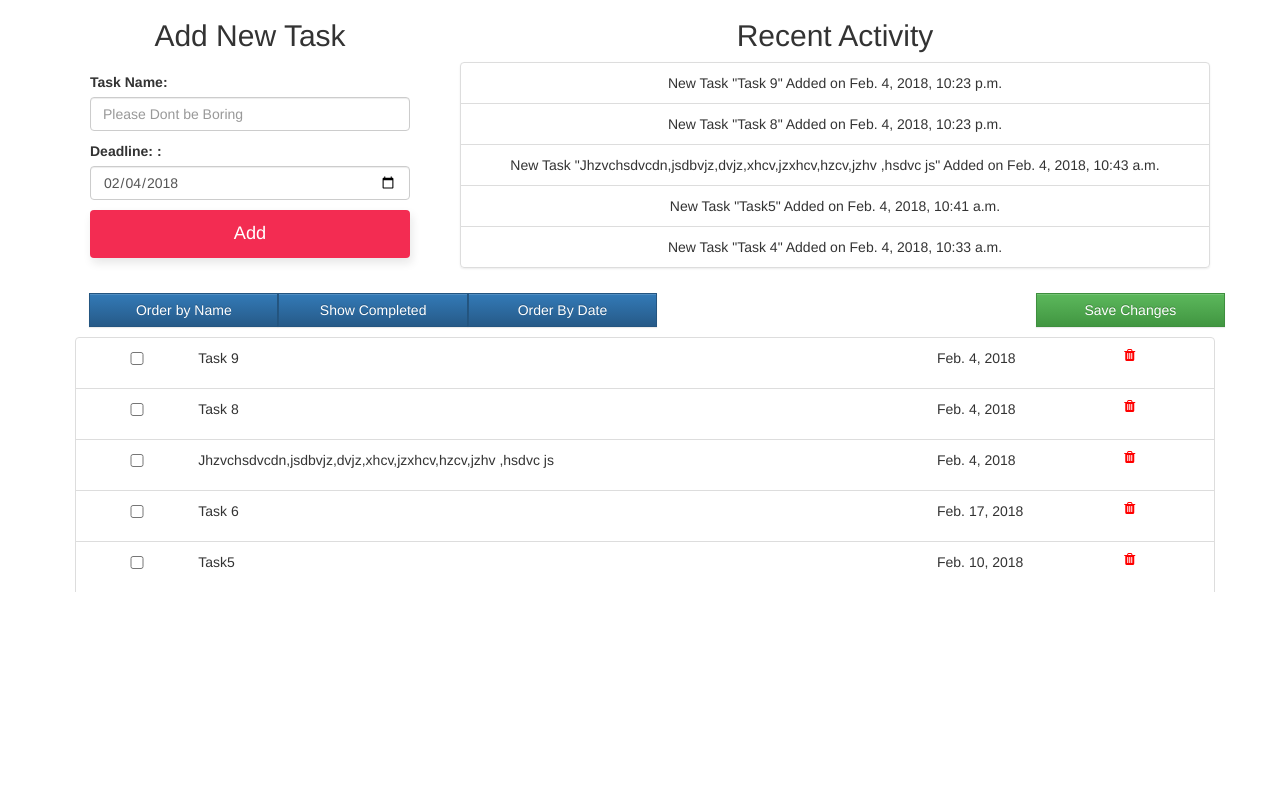
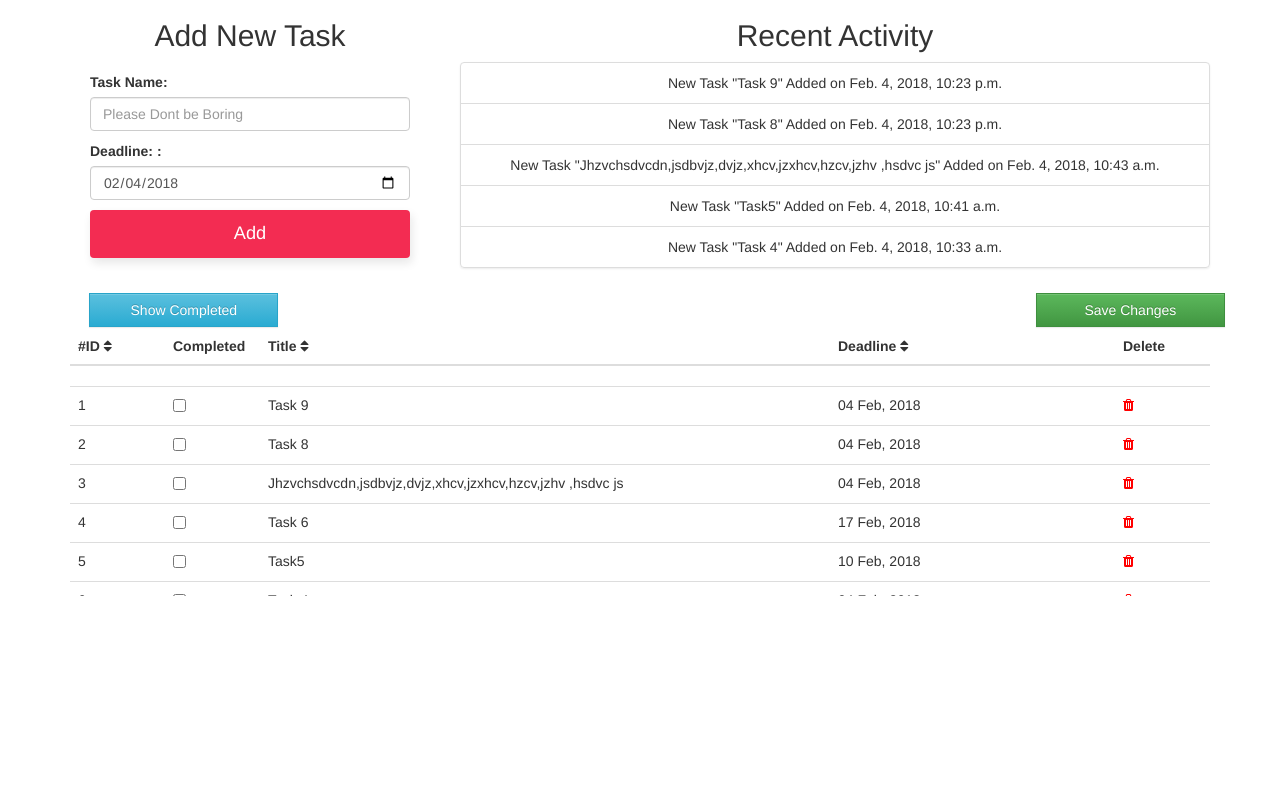
Before and after one commit to srijannnd/TaskMan, a Django app: page / in a window 1280 px wide. Shown: the part 51-847 px from the top of the page. Run offline with Django 3.2, Linux system fonts and the light colour scheme; a user stored in the database is signed in; data comes from the database, SQL or seed files in the repository; both versions use the stored data as it was after the commit; lists and menus that the app fills with data are empty; some libraries are stand-ins or nearby versions.

Commit message:
table-bug

```diff
--- a/simplesocial/templates/base.html
+++ b/simplesocial/templates/base.html
@@ -19,6 +19,12 @@
 
     <!-- Latest compiled and minified JavaScript -->
     <script type="text/javascript" src="{% static 'js/js/bootstrap.min.js' %}"></script>
+
+    <script type="text/javascript" src="https://cdn.datatables.net/1.10.16/js/jquery.dataTables.min.js
+"></script>
+
+    <script type="text/javascript" src="https://cdn.datatables.net/1.10.16/js/dataTables.bootstrap.min.js
+"></script>
 
     <!-- Fonts -->
 
--- a/simplesocial/todo/templates/todo/todo_list.html
+++ b/simplesocial/todo/templates/todo/todo_list.html
@@ -27,7 +27,8 @@
                 <div>
                     <ul class="list-group">
                         {% for object in activities %}
-                            <li style="text-align: center; overflow-wrap: break-word;" class="list-group-item">{{ object.message }}
+                            <li style="text-align: center; overflow-wrap: break-word;"
+                                class="list-group-item">{{ object.message }}
                                 on {{ object.created_at }}</li>
                         {% endfor %}
                     </ul>
@@ -40,15 +41,7 @@
     <div style="padding-left: 3%;" class="row">
         <form method="post">
             {% csrf_token %}
-            <button class="col-xs-6 col-sm-3 col-md-2 btn btn-primary" name="order-by-name">Order by Name</button>
-        </form>
-        <form method="post">
-            {% csrf_token %}
-            <button class="col-xs-6 col-sm-3 col-md-2 btn btn-primary" name="show-completed">Show Completed</button>
-        </form>
-        <form method="post">
-            {% csrf_token %}
-            <button class="col-xs-6 col-sm-3 col-md-2 btn btn-primary" name="order-by-date">Order By Date</button>
+            <button class="col-xs-6 col-sm-3 col-md-2 btn btn-info" name="show-completed">Show Completed</button>
         </form>
 
         <form method="post">
@@ -58,34 +51,47 @@
     {% if obj.count == 0 %}
         <h2 style="text-align: center; color: #797070">No records</h2>
     {% else %}
-        <div class="row col-sm-12 col-xs-12 col-md-12"
-             style="margin-left: 5px; height: 255px; overflow-x: hidden; overflow-y: scroll; margin-top: 10px;">
+        <table id="todo-table" class="table table-responsive">
+            <thead>
+            <tr class="row">
+                <th class="col-xs-1"><a href="#" style="color: #333;">#ID <span class="fa fa-sort"></span></a></th>
+                <th class="col-xs-1">Completed</th>
+                <th class="col-xs-6"><a href="#" style="color: #333;">Title <span class="fa fa-sort"></span></a></th>
 
-            <ul class="card-body list-group">
-                {% for object in obj %}
-                    <li class="list-group-item row">
-
-                        <input class="col-xs-1 col-md-1 checkbox-inline pull-left"
-                               title="Mark as Completed" name="{{ object.id }}" type="checkbox">
-
-                        <p class="col-xs-4 col-md-8" style="align-content: left; overflow-wrap: break-word;">
-                            {{ object.title }}
-                        </p>
-                        <p class="col-xs-5 col-md-2">
-                            {{ object.deadline }}
-                        </p>
-                        <a class="pull-right col-md-1"
-                           style="color: red !important; position: absolute;right: 10px; top: 7px;"
-                           href="{% url 'del_todo' id=object.id %}"><i class="fa fa-trash"
-                                                                       aria-hidden="true"></i></a>
-                    </li>
-                {% endfor %}
-            </ul>
-
-        </div>
+                <th class="col-xs-3"><a href="#" style="color: #333;">Deadline <span class="fa fa-sort"></span></a></th>
+                <th class="col-xs-1">Delete</th>
+            </tr>
+            </thead>
+            <tbody>
+            {% for object in obj %}
+                <tr class="row">
+                    <!-- <th scope="row">1</th> -->
+                    <td class="col-xs-1">{{ forloop.counter }}</td>
+                    <td class="col-xs-1"><input title="Mark as Completed" name="{{ object.id }}" type="checkbox"></td>
+                    <td class="col-xs-6" style="overflow-wrap: break-word">{{ object.title }}</td>
+                    <td class="col-xs-3">{{ object.deadline|date:'d M, Y'}}</td>
+                    <td class="col-xs-1"><a style="color: red !important;"
+                                              href="{% url 'del_todo' id=object.id %}"><span
+                            class="fa fa-trash" aria-hidden="true"></span></a></td>
+                </tr>
+            {% endfor %}
+            </tbody>
+        </table>
         </form>
     {% endif %}
     <script>
+        $(document).ready(function () {
+            $('#todo-table').DataTable({
+                "scrollY": "210px",
+                "scrollCollapse": true,
+                "paging": false,
+                "searching": false,
+                "bPaginate": false,
+                "bFilter": false,
+                "bInfo": false
+            });
+        });
+
         {% for object in obj %}
             if ("{{ object.completed }}" === "1") {
                 $('[name={{ object.id }}]').attr('checked', 'checked');
--- a/simplesocial/todo/views.py
+++ b/simplesocial/todo/views.py
@@ -18,7 +18,7 @@
     if request.method == 'POST':
         form = TodoForm(request.POST)
         if form.is_valid() and form.cleaned_data['title']:
-            deadline = form.cleaned_data['deadline']
+            # deadline = form.cleaned_data['deadline']
             todo = Todo.objects.create(
                 user=request.user,
                 title=form.cleaned_data['title'].capitalize(),
@@ -31,13 +31,6 @@
         elif 'show-completed' in request.POST:
             form = TodoForm()
             obj = Todo.objects.filter(user=request.user, completed=1).order_by('-created_at')
-            return render(request, 'todo/todo_list.html', {'obj': obj, 'form': form, 'activities': activities})
-        elif 'order-by-name' in request.POST:
-            form = TodoForm()
-            obj = Todo.objects.filter(user=request.user).order_by('title')
-            return render(request, 'todo/todo_list.html', {'obj': obj, 'form': form, 'activities': activities})
-        elif 'order-by-date' in request.POST:
-            form = TodoForm()
             return render(request, 'todo/todo_list.html', {'obj': obj, 'form': form, 'activities': activities})
         else:
             list = request.POST
```
Also changed, not shown: simplesocial/db.sqlite3.
